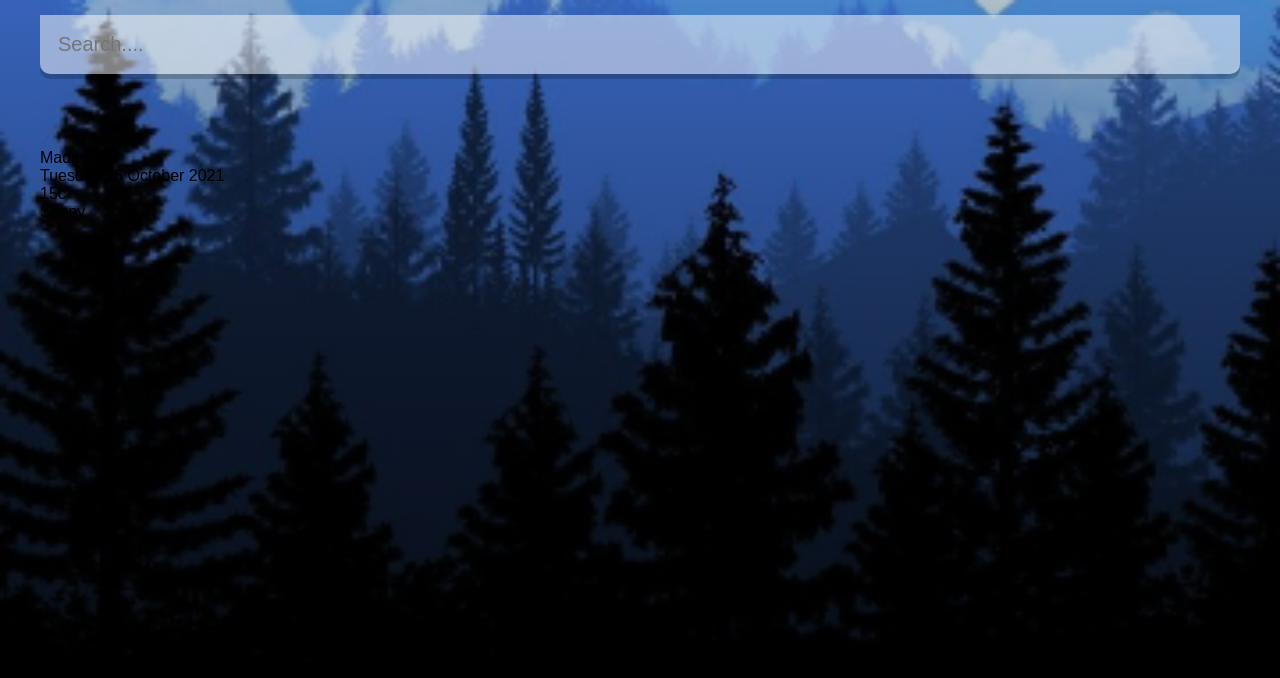
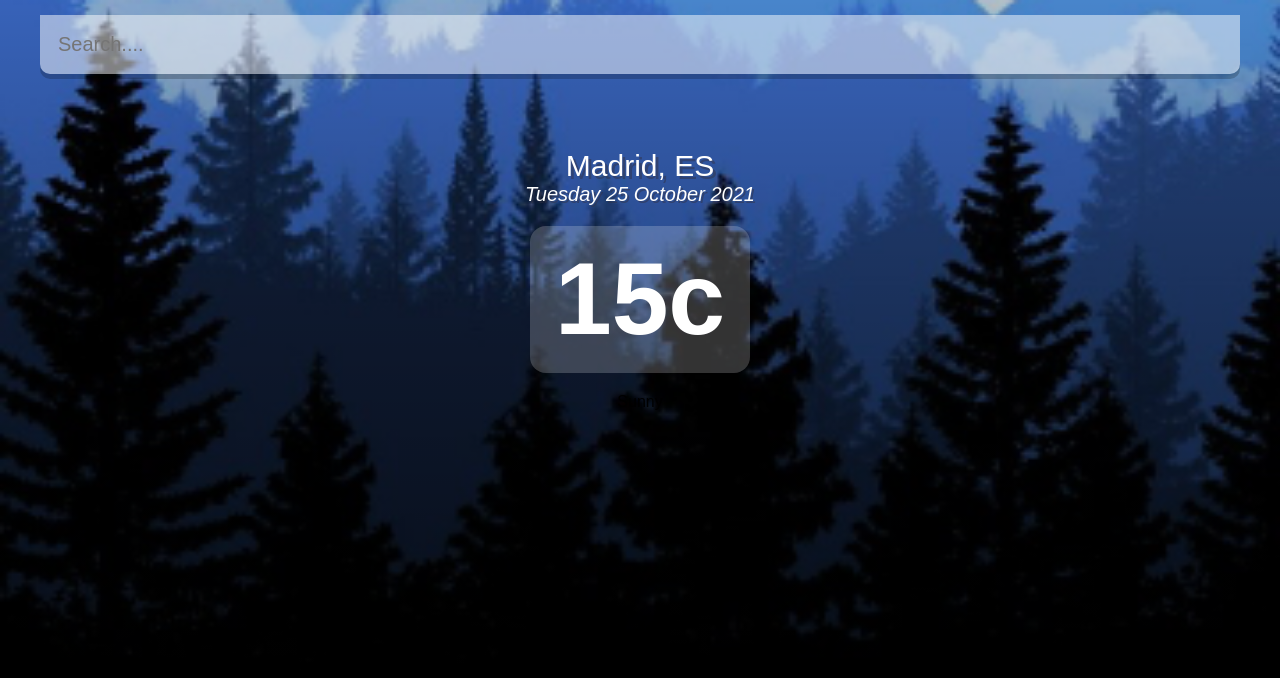
Before and after one commit to Axhar85/weather-react, a React (Create React App) app: page / in a window 1280 px wide. Shown: the top 678 px of the page. Built offline with nearby package versions, Linux system fonts and the light colour scheme.

Commit message:
style temp and waether

```diff
--- a/src/index.css
+++ b/src/index.css
@@ -57,3 +57,38 @@
   background-color: rgba(255, 255, 255, 0.75);
 
 }
+
+.location-box .location {
+  color: #fff;
+  font-size: 30px;
+  font-weight: 500;
+  text-align: center;
+  text-shadow: 3px 3px rgba(50, 50, 70, 0.5);
+}
+
+.location-box .date {
+  color: #fff;
+  font-size: 20px;
+  font-weight: 300;
+  font-style: italic;
+  text-align: center;
+  text-shadow: 2px 2px rgba(50, 50, 70, 0.5);
+}
+
+.weather-box {
+  text-align: center;
+}
+
+.weather-box .temp {
+  position: relative;
+  display: inline-block;
+  margin: 20px auto;
+  background-color: rgba(255, 255, 255, 0.2);
+  border-radius: 16px;
+
+  padding: 15px 25px;
+
+  color: #fff;
+  font-size: 102px;
+  font-weight: 900;
+}
```
